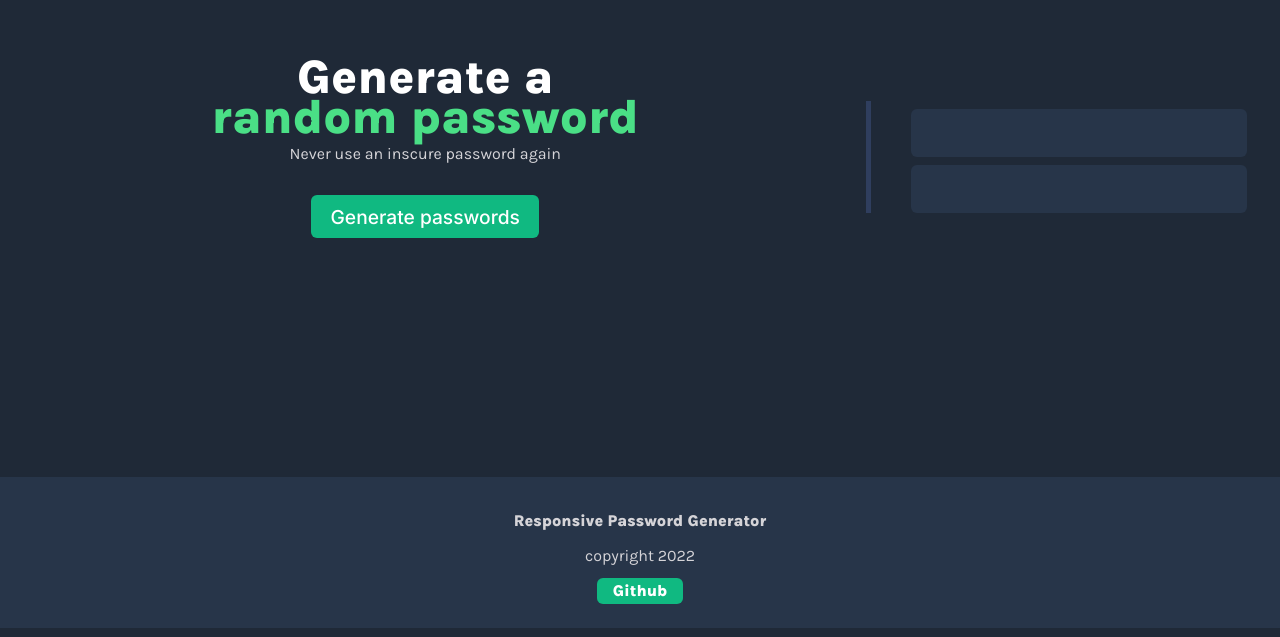
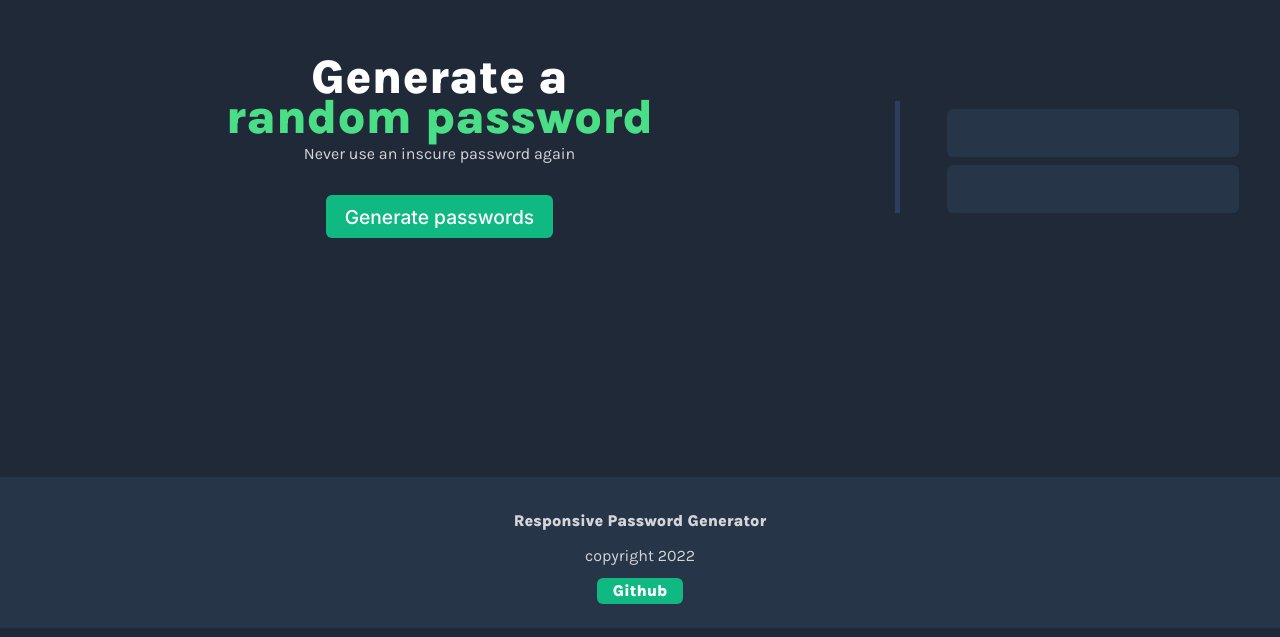
Before and after one commit to mirthepeer/Password-Generator, a plain HTML site: page index.html in a window 1280 px wide. Shown: the part 163-800 px from the top of the page. Drawn offline with Linux system fonts and the light colour scheme; a web font is replaced by a local one.

Commit message:
Made the output responsive

```diff
--- a/index.js
+++ b/index.js
@@ -27,7 +27,7 @@ function generate(){
     if(passwordOne.value && passwordTwo.value){
         clear()
     }
-    for(i = 0 ; i <16 ; i++){
+    for(i = 0 ; i <15 ; i++){
         passwordOne.value += characters[getRandomIndex()]
         passwordTwo.value += characters[getRandomIndex()]
 
--- a/styles.css
+++ b/styles.css
@@ -70,12 +70,14 @@ button{
     color: #55f991;
     font-size: 0.9rem;
     line-height: 0.1em;
-    padding: 0.7em 1.5em;
+    padding: 0.7em 1em;
     border-radius: 6px;
     font-style: italic;
     font-weight: 500;
     border: none;
     margin-top: .5em;
+    width: 48%;
+
 
 }
 
@@ -105,7 +107,7 @@ a:hover, button:hover {
 }
 
 .container{
-    width: 90%;
+    width: 100%;
     margin: 0 auto;
     padding: 1em;
 
@@ -185,8 +187,9 @@ a:hover, button:hover {
     .output{
         line-height: 2rem;
         font-size: 1rem;
-        padding: 0.5em 4em;
+        padding: 0.5em 1em;
         margin-left: 1.4em;
+        width: 80%;
 
     }
 }
```
